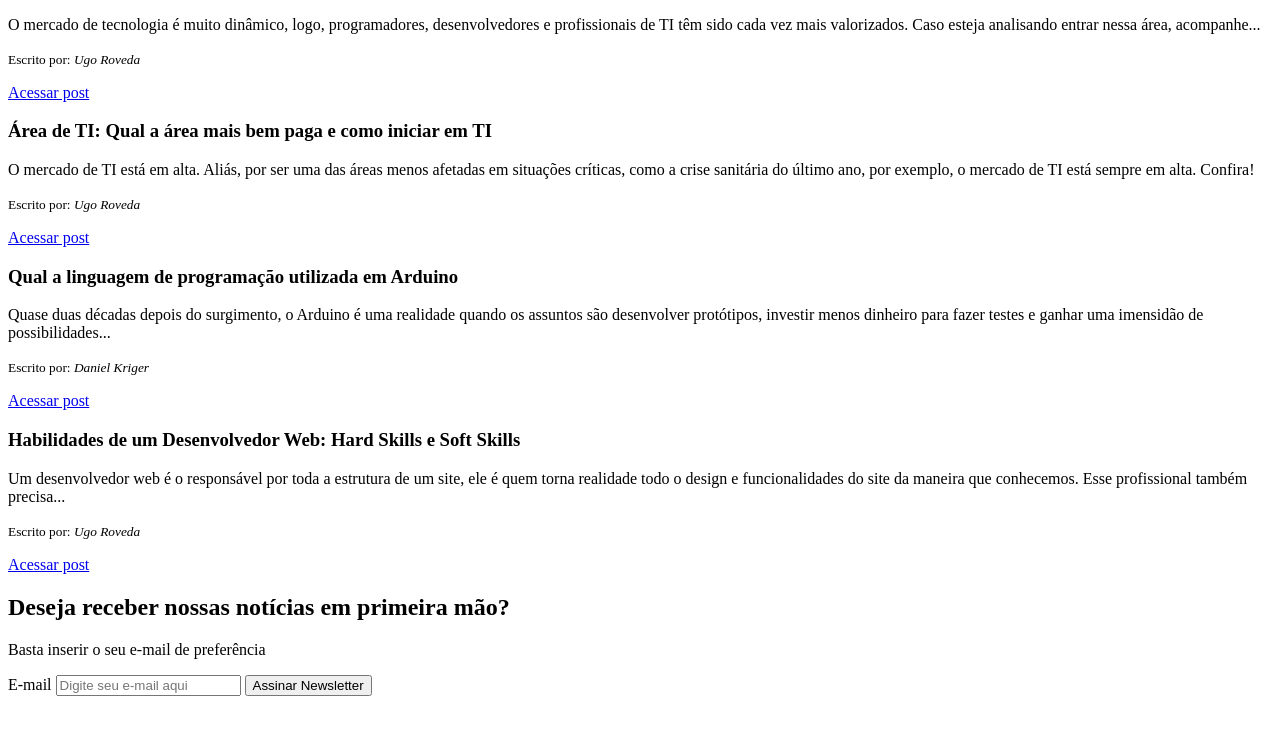
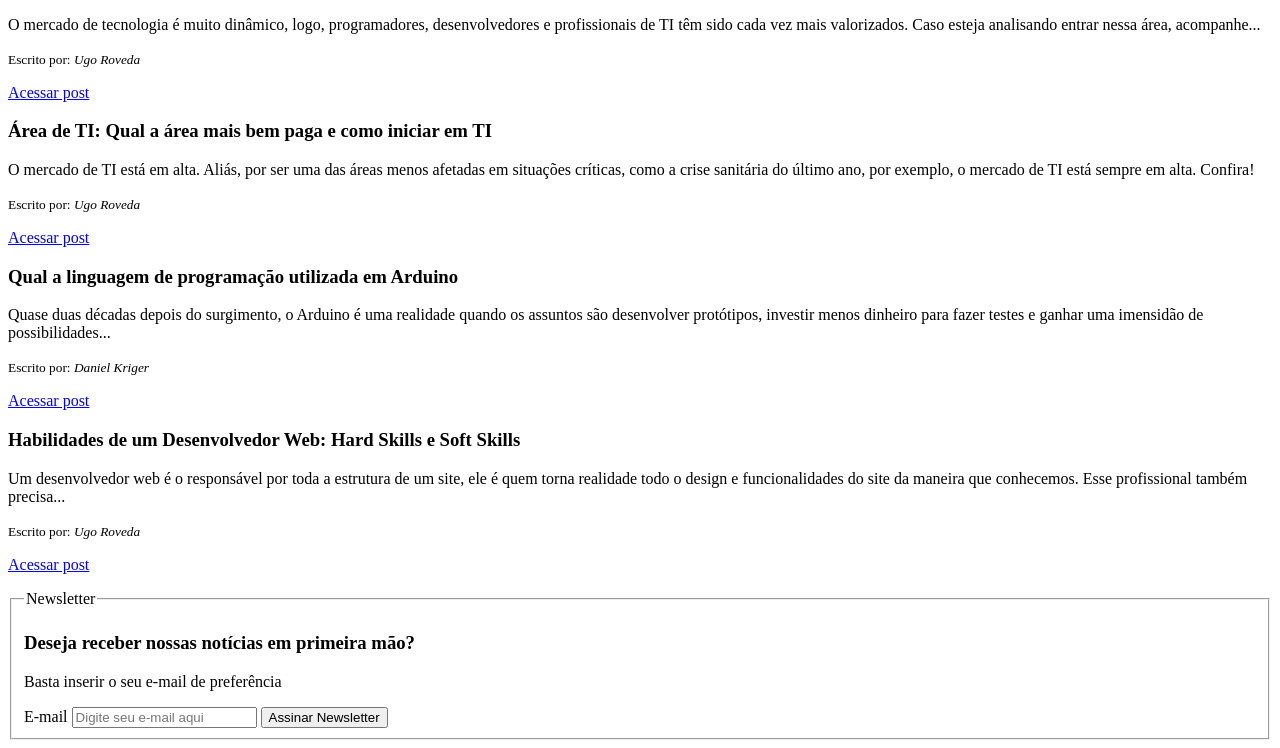
Before and after one commit to gabrielgpavao/Entrega-Sprint-01, a plain HTML site: page src/index.html in a window 1280 px wide. Shown: the part 92-840 px from the top of the page. Before the commit the page ends 800 px from the top, so only its background shows below. Drawn offline with Linux system fonts and the light colour scheme.

Commit message:
Adição da tag semântica fieldset

```diff
--- a/src/index.html
+++ b/src/index.html
@@ -92,11 +92,14 @@
     <!--Newsletter-->
     <section>
         <form>
-            <h2>Deseja receber nossas notícias em primeira mão?</h2>
-            <p>Basta inserir o seu e-mail de preferência</p>
-            <label for="email">E-mail</label>
-            <input type="email" id="email" name="email" required placeholder="Digite seu e-mail aqui">
-            <button type="submit" id="email">Assinar Newsletter</button>
+            <fieldset>
+                <legend>Newsletter</legend>
+                <h3>Deseja receber nossas notícias em primeira mão?</h3>
+                <p>Basta inserir o seu e-mail de preferência</p>
+                <label for="email">E-mail</label>
+                <input type="email" id="email" name="email" required placeholder="Digite seu e-mail aqui">
+                <button type="submit" id="email">Assinar Newsletter</button>
+            </fieldset>
         </form>
     </section>
 
```
